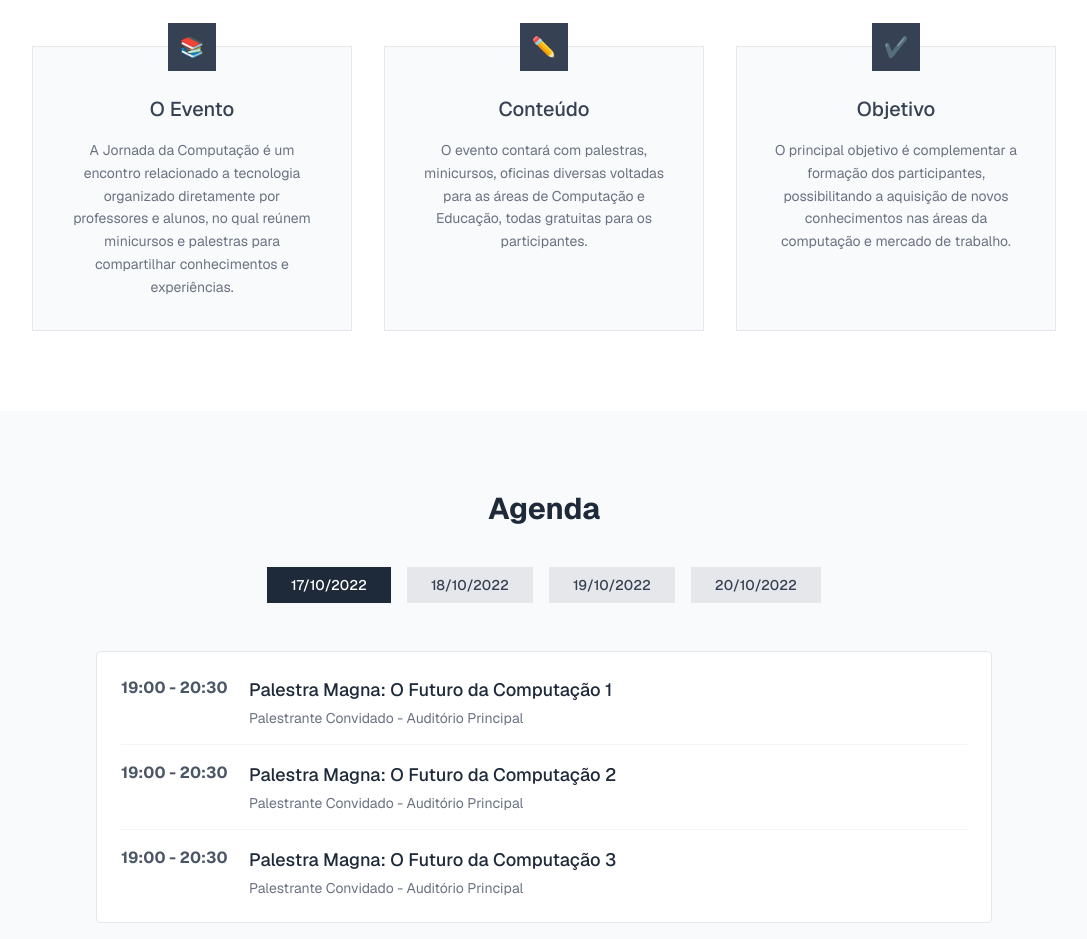
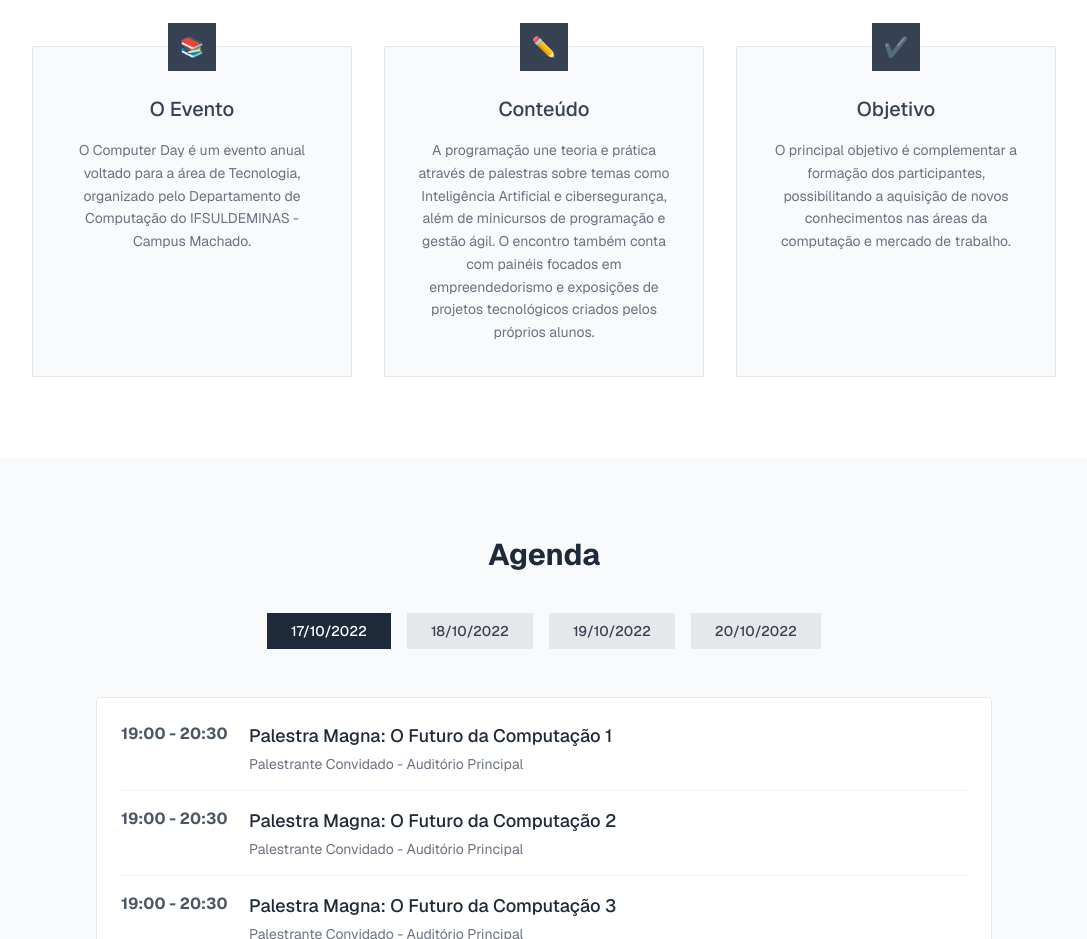
Before and after one commit to gustavo-gml/computer_day_2026, a Next.js app: page / in a window 1280 px wide. Shown: the part 1160-2099 px from the top of the page, without its empty margins (96-1183 px from the left). Built offline with nearby package versions, Linux system fonts and the light colour scheme.

Commit message:
feat: melhora a descricao do evento

```diff
--- a/src/app/layout.tsx
+++ b/src/app/layout.tsx
@@ -13,8 +13,8 @@ const geistMono = Geist_Mono({
 });
 
 export const metadata: Metadata = {
-  title: "Create Next App",
-  description: "Generated by create next app",
+  title: "Computer Day 2026",
+  description: "Computer Day 2026 - Departamento de Computação do IFSULDEMINAS - Campus Machado",
 };
 
 export default function RootLayout({
--- a/src/components/About.tsx
+++ b/src/components/About.tsx
@@ -3,12 +3,12 @@ export default function About() {
     {
       title: 'O Evento',
       icon: '📚',
-      description: 'A Jornada da Computação é um encontro relacionado a tecnologia organizado diretamente por professores e alunos, no qual reúnem minicursos e palestras para compartilhar conhecimentos e experiências.'
+      description: 'O Computer Day é um evento anual voltado para a área de Tecnologia, organizado pelo Departamento de Computação do IFSULDEMINAS - Campus Machado.'
     },
     {
       title: 'Conteúdo',
       icon: '✏️',
-      description: 'O evento contará com palestras, minicursos, oficinas diversas voltadas para as áreas de Computação e Educação, todas gratuitas para os participantes.'
+      description: 'A programação une teoria e prática através de palestras sobre temas como Inteligência Artificial e cibersegurança, além de minicursos de programação e gestão ágil. O encontro também conta com painéis focados em empreendedorismo e exposições de projetos tecnológicos criados pelos próprios alunos.'
     },
     {
       title: 'Objetivo',
```
